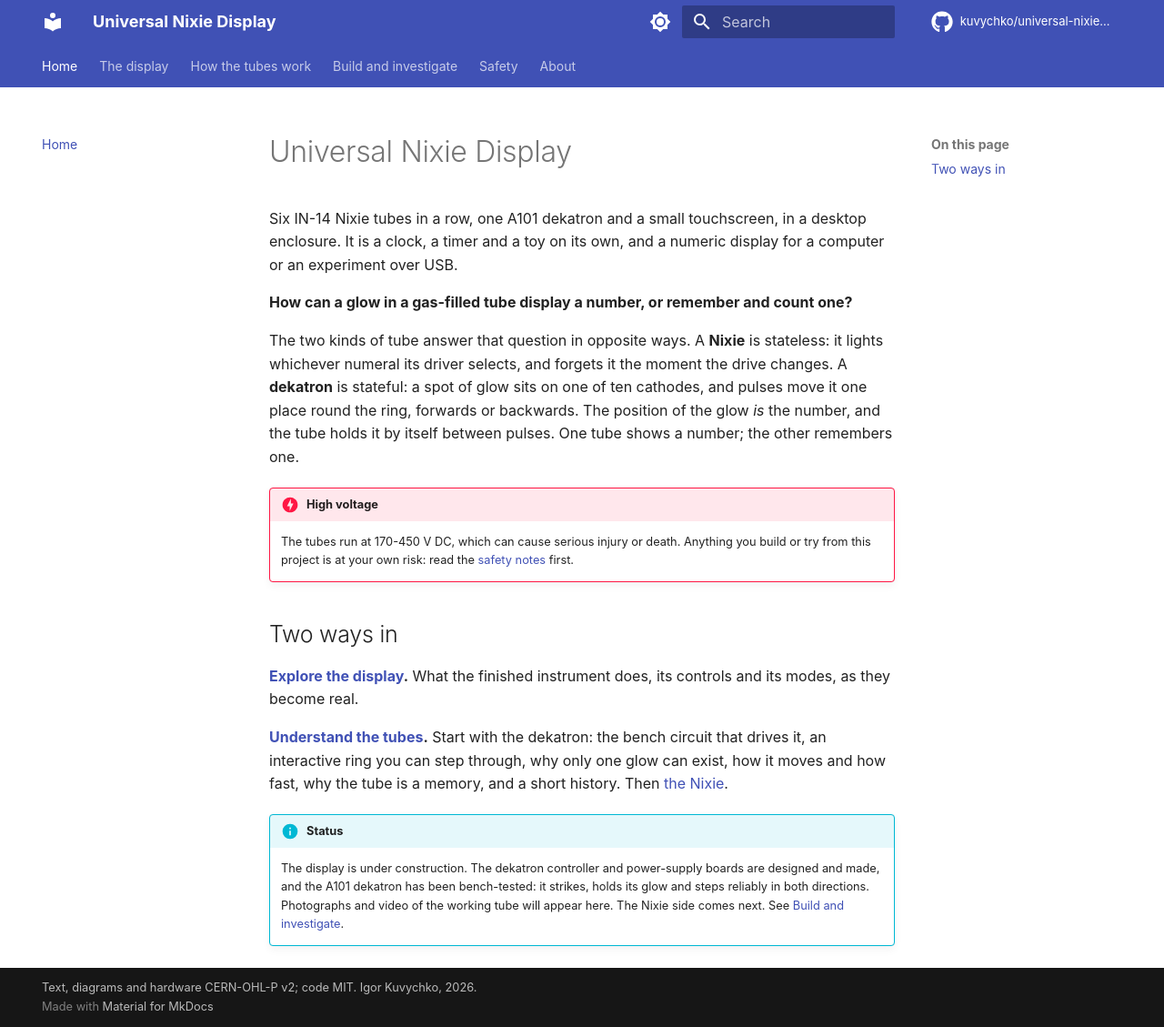
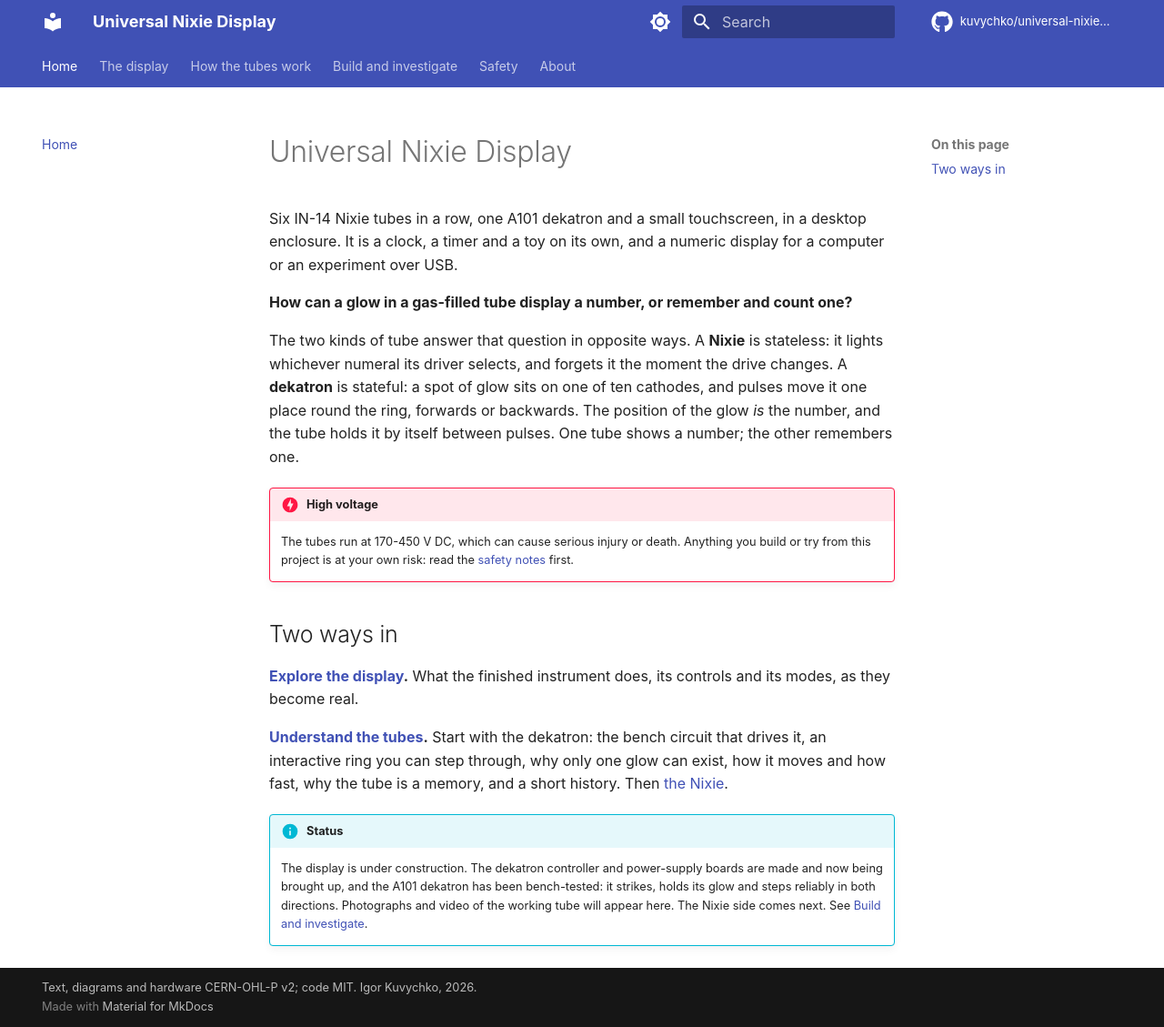
Before and after one commit to kuvychko/universal-nixie-display, an MkDocs documentation site: the page built from website/index.md, in a window 1280 px wide and 1129 px high. Shown: the whole window at 91% size. Built offline with MkDocs 1.6.1 and Material for MkDocs 9.7.7, drawn with Linux system fonts in a browser that asks for light colours; comment, search, counter and statistics services are not loaded.

Commit message:
Phase 1D: parts received, dekatron board bring-up in progress
README status and the site's Home and Build status boxes now say
bring-up. README acknowledgement: thank-you moved above the photos,
photos shown at equal height; bring-up caveat removed from README and
About.

Co-Authored-By: Claude Opus 5.5 <noreply@anthropic.com>

```diff
--- a/website/index.md
+++ b/website/index.md
@@ -28,6 +28,6 @@ moves and how fast, why the tube is a memory, and a short history. Then
 
 !!! info "Status"
     The display is under construction. The dekatron controller and power-supply boards are
-    designed and made, and the A101 dekatron has been bench-tested: it strikes, holds its glow
-    and steps reliably in both directions. Photographs and video of the working tube will appear
-    here. The Nixie side comes next. See [Build and investigate](build.md).
+    made and now being brought up, and the A101 dekatron has been bench-tested: it strikes,
+    holds its glow and steps reliably in both directions. Photographs and video of the working
+    tube will appear here. The Nixie side comes next. See [Build and investigate](build.md).
```
Also changed, not shown: README.md (+8 -10 lines), website/about.md (+1 -1 lines), website/build.md (+3 -2 lines).
